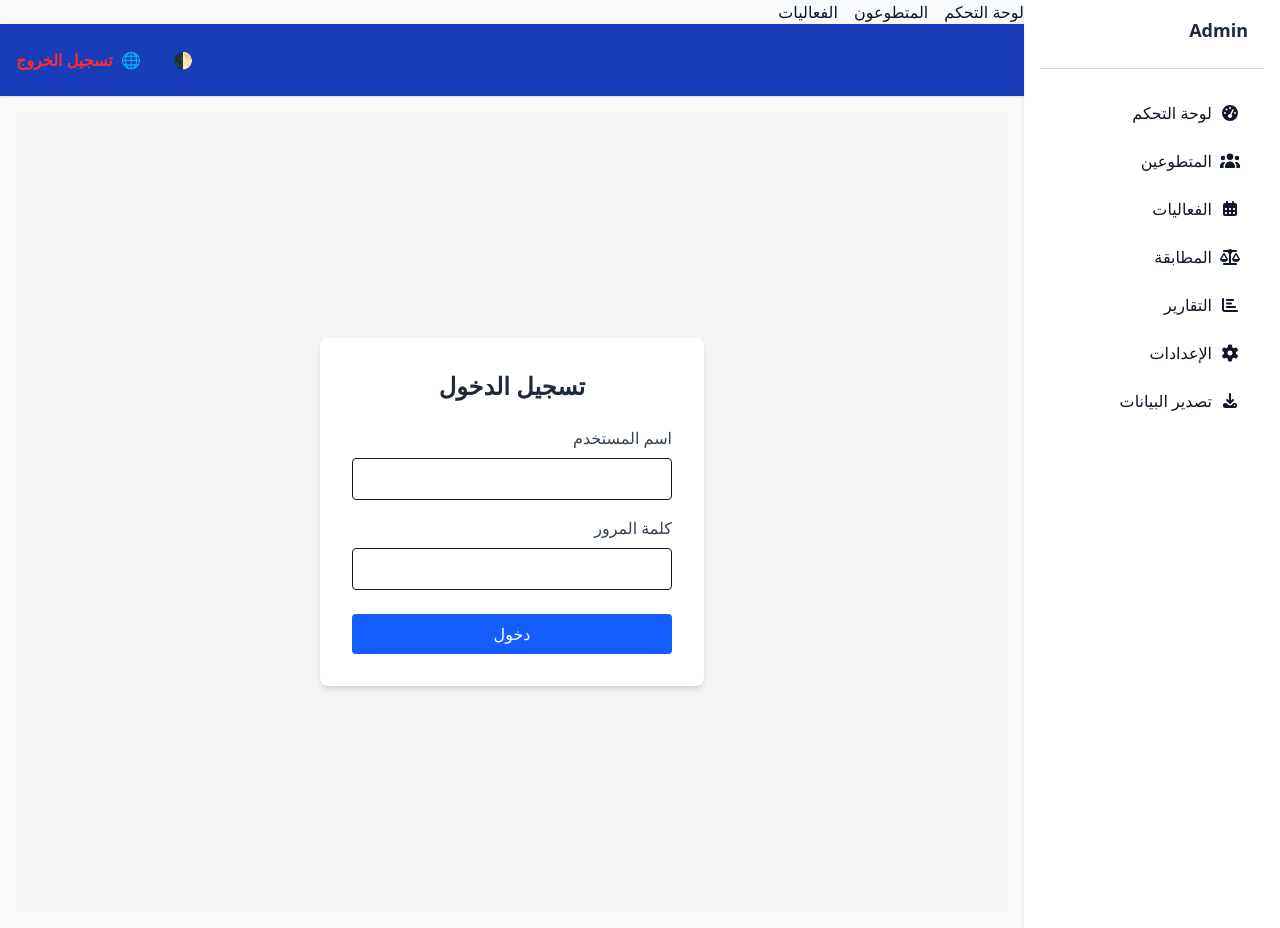
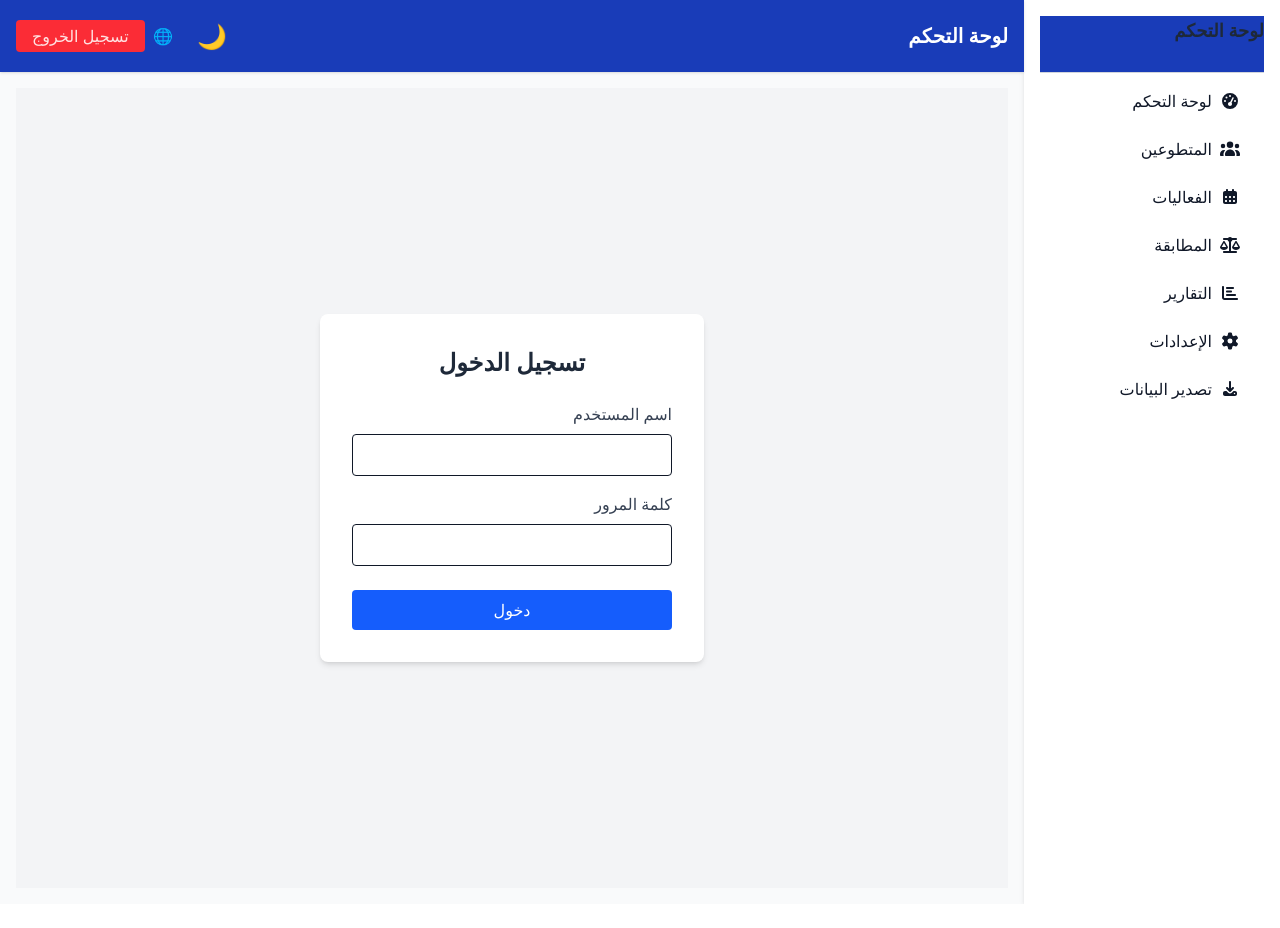
Before and after one commit to AsmaaAK/my-final-project-frontend, a Vue app: page /login in a window 1280 px wide. After the commit the page ends 904 px from the top, so only its background shows below. Built offline with nearby package versions, Linux system fonts and the light colour scheme.

Commit message:
Add dark mode toggle and save preference

```diff
--- a/index.html
+++ b/index.html
@@ -1,5 +1,5 @@
 <!DOCTYPE html>
-<html lang="ar" dir="rtl">
+<html lang="ar" dir="rtl" class="dark">
   <head>
     <meta charset="UTF-8" />
     <title>Volunteer Dashboard</title>
--- a/package.json
+++ b/package.json
@@ -18,6 +18,7 @@
     "@fortawesome/vue-fontawesome": "^3.1.1",
     "@tailwindcss/cli": "^4.1.11",
     "@tailwindcss/vite": "^4.1.11",
+    "@vueuse/core": "^13.6.0",
     "chart.js": "^4.5.0",
     "lucide-vue-next": "^0.533.0",
     "pinia": "^3.0.3",
--- a/src/assets/main.css
+++ b/src/assets/main.css
@@ -1,2 +1,17 @@
 @import './base.css';
 @import "tailwindcss";
+@import "tailwindcss";
+@custom-variant dark (&:where(.dark, .dark *));
+@theme{
+    --color-primary: theme ("colors.gray.50");
+    --color-secondary:theme("colors.gray.800");
+    --color-accent:theme("colors.blue.500");
+    --font-family: "Playwrite AU QLD", cursive;
+}
+@layer base{
+    .dark{
+    --color-primary:theme("colors.gray.800");
+    --color-secondary:theme("colors.gray.100");
+    --color-accent:theme("colors.blue.900");
+}
+}
--- a/src/components/Navbar.vue
+++ b/src/components/Navbar.vue
@@ -1,52 +1,82 @@
 <template>
-  <nav>
-    <ul class="flex space-x-4">
-      <li>{{ $t('dashboard') }}</li>
-      <li>{{ $t('volunteers') }}</li>
-      <li>{{ $t('events') }}</li>
-    </ul>
-  </nav>
-  <header class="bg-blue-800 dark:bg-gray-800 shadow p-4 flex items-center justify-between">
+  <header class="bg-blue-800 dark:bg-gray-800 shadow p-4 flex flex-col sm:flex-row items-center justify-between gap-4">
     <div class="flex items-center space-x-4 rtl:space-x-reverse">
       <!-- يمكن إضافة شعار أو روابط هنا -->
+      <span class="text-white font-bold text-xl">لوحة التحكم</span>
     </div>
     <div class="flex items-center space-x-4 rtl:space-x-reverse">
-      <button @click="toggleDark" class="p-2 rounded hover:bg-gray-200 dark:hover:bg-gray-700">🌓</button>
-      <button @click="toggleLang" class="p-2 rounded hover:bg-gray-200 dark:hover:bg-gray-700">🌐</button>
-      <!-- <img src="/images/admin.jpg" alt="Admin" class="w-10 h-10 rounded-full border-2 border-gray-300" /> -->
-      <button @click="logout" class="text-red-500 font-semibold">تسجيل الخروج</button>
+      <!-- زر الوضع الليلي -->
+      <button
+        @click="toggleDark"
+        class="text-2xl focus:outline-none transition"
+        :title="isDark ? 'الوضع النهاري' : 'الوضع الليلي'"
+      >
+        {{ isDark ? '☀️' : '🌙' }}
+      </button>
+
+      <!-- زر تغيير اللغة -->
+      <button
+        @click="toggleLang"
+        class="p-2 rounded hover:bg-gray-200 dark:hover:bg-gray-700 transition"
+        title="تغيير اللغة"
+      >
+        🌐
+      </button>
+
+      <!-- زر تسجيل الخروج -->
+      <button
+        @click="logout"
+        class="text-red-100 bg-red-500 hover:bg-red-600 px-4 py-1 rounded transition"
+      >
+        تسجيل الخروج
+      </button>
     </div>
   </header>
 </template>
 
 <script setup>
+import { onMounted, ref } from 'vue'
 import { useRouter } from 'vue-router'
 import { useI18n } from 'vue-i18n'
 
 const router = useRouter()
 const { locale } = useI18n()
 
-// تحميل اللغة المخزنة عند بدء التطبيق أو استخدام الافتراضية
+// اللغة الحالية
 const savedLang = localStorage.getItem('lang') || 'ar'
 locale.value = savedLang
 
-function toggleDark() {
-  document.documentElement.classList.toggle('dark')
-}
-
+// تغيير اللغة
 function toggleLang() {
   const newLang = locale.value === 'ar' ? 'en' : 'ar'
   locale.value = newLang
   localStorage.setItem('lang', newLang)
 
-  // ضبط اتجاه النص بناءً على اللغة
-  if (newLang === 'ar') {
-    document.documentElement.setAttribute('dir', 'rtl')
-  } else {
-    document.documentElement.setAttribute('dir', 'ltr')
-  }
+  // تغيير الاتجاه حسب اللغة
+  document.documentElement.setAttribute('dir', newLang === 'ar' ? 'rtl' : 'ltr')
 }
 
+// الوضع الليلي
+const isDark = ref(false)
+
+const toggleDark = () => {
+  isDark.value = !isDark.value
+  document.documentElement.classList.toggle('dark', isDark.value)
+  localStorage.setItem('theme', isDark.value ? 'dark' : 'light')
+}
+
+onMounted(() => {
+  const savedTheme = localStorage.getItem('theme')
+  if (savedTheme === 'dark') {
+    isDark.value = true
+    document.documentElement.classList.add('dark')
+  } else {
+    isDark.value = false
+    document.documentElement.classList.remove('dark')
+  }
+})
+
+// تسجيل الخروج
 function logout() {
   localStorage.removeItem('auth')
   router.push('/login')
--- a/src/components/Sidebar.vue
+++ b/src/components/Sidebar.vue
@@ -1,8 +1,8 @@
 <template>
   <aside class="w-64 bg-white dark:bg-gray-800 shadow-md p-4">
-    <div class="flex items-center gap-3 px-4 pb-6 border-b border-gray-300 dark:border-gray-600 mb-4">
+    <div class="flex items-center bg-blue-800 gap-3 pb-7 border-b border-gray-300 dark:border-gray-600">
       <!-- <img src="/admin-avatar.png" alt="Admin" class="w-10 h-10 rounded-full object-cover"> -->
-      <span class="text-lg font-semibold text-gray-800 dark:text-white">Admin</span>
+      <span class="text-lg font-semibold text-gray-800 dark:text-white">لوحة التحكم</span>
     </div>
     <nav class="space-y-2 p-2">
       <RouterLink to="/" class="flex items-center gap-2 py-2 px-4 rounded hover:bg-gray-200 dark:hover:bg-gray-700">
--- a/src/main.js
+++ b/src/main.js
@@ -11,9 +11,11 @@ import { faTachometerAlt, faUsers, faCalendarAlt, faBalanceScale, faChartBar, fa
 
 library.add(faTachometerAlt, faUsers, faCalendarAlt, faBalanceScale, faChartBar, faCog, faDownload)
 
+const lang = localStorage.getItem('lang') || 'ar'
+document.documentElement.setAttribute('dir', lang === 'ar' ? 'rtl' : 'ltr')
 const app = createApp(App);
 app.component('font-awesome-icon', FontAwesomeIcon);
 app.use(router);
-app.use(i18n); // ✅
+app.use(i18n);
 app.use(createPinia());
 app.mount('#app');
```
Also changed, not shown: 1 other file (tests, documents, lock files or other folders).
